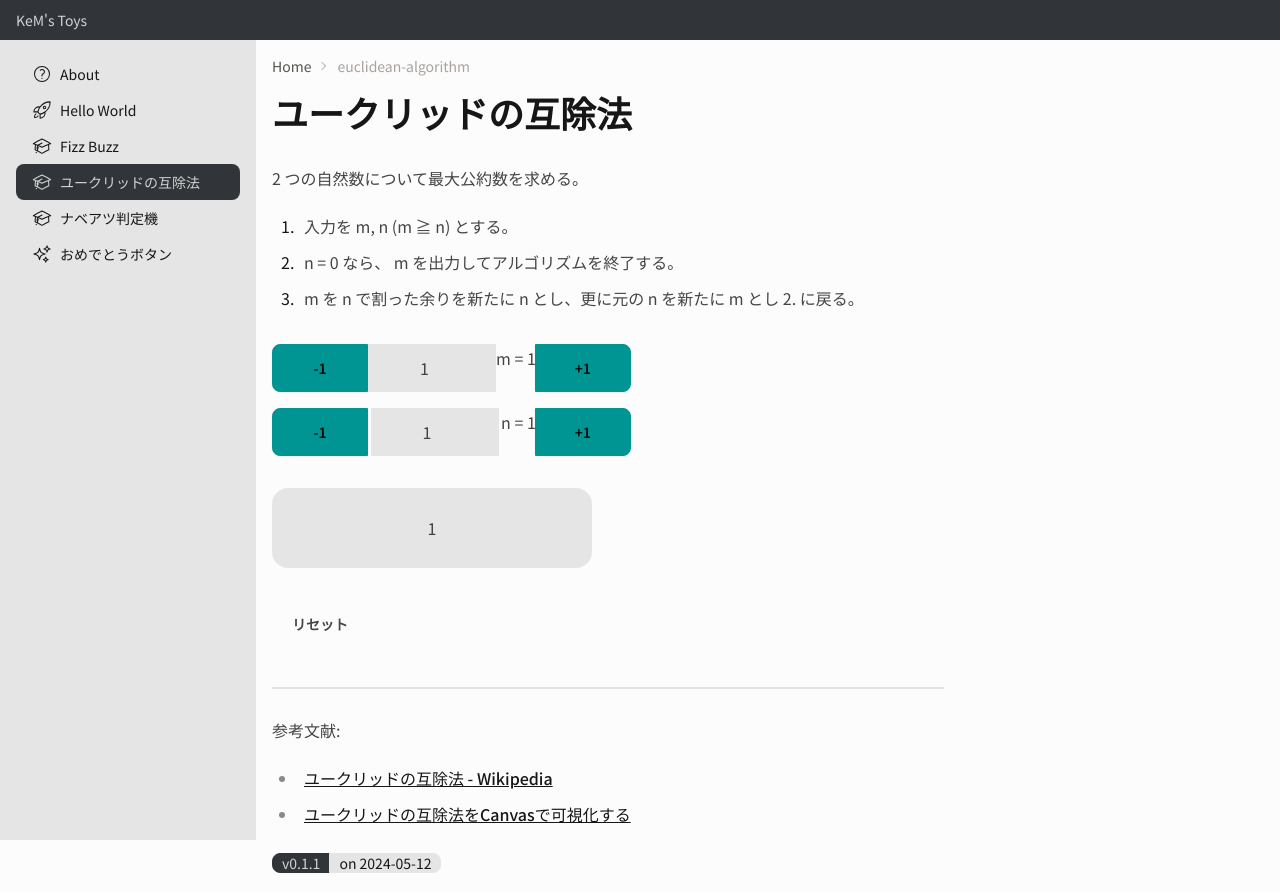
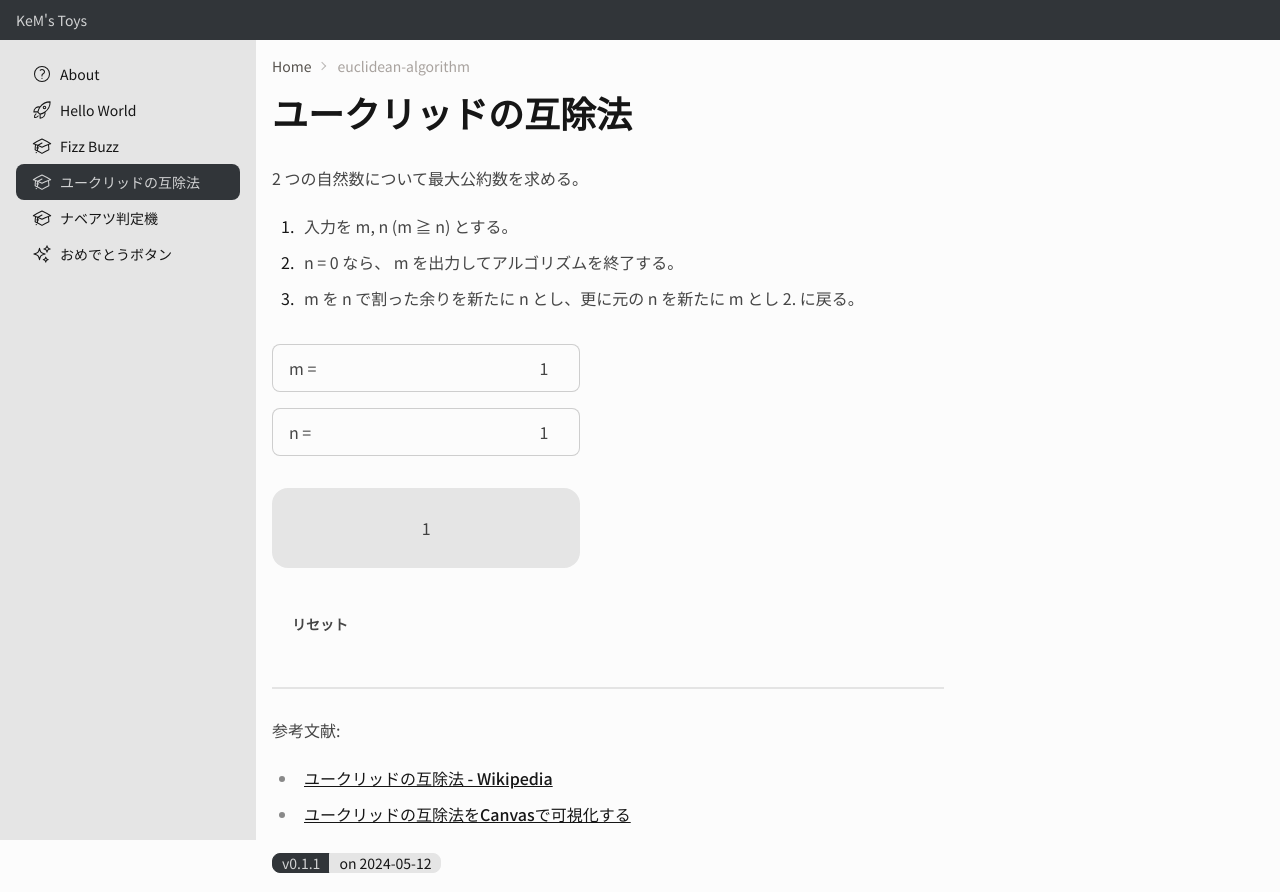
Before and after one commit to kem198/kems-toys, a Next.js app: page /euclidean-algorithm in a window 1280 px wide. Built offline with nearby package versions, Linux system fonts and the light colour scheme.

Commit message:
NumberInput: first commit

```diff
--- /dev/null
+++ b/src/components/Atoms/NumberInput.tsx
@@ -0,0 +1,32 @@
+interface Props {
+  labelText: string;
+  count: number;
+  setCount: (num: number) => void;
+}
+
+const NumberInput = ({ labelText, count, setCount }: Props) => {
+  /**
+   * 入力フィールドの値を更新する関数
+   * @param {React.ChangeEvent<HTMLInputElement>} event - 入力イベント
+   */
+  const handleInputChange = (event: React.ChangeEvent<HTMLInputElement>) => {
+    const newNum = parseInt(event.target.value, 10);
+    if (!Number.isNaN(newNum)) {
+      setCount(newNum);
+    }
+  };
+
+  return (
+    <label className="input input-bordered flex items-center gap-2">
+      {labelText} =
+      <input
+        type="number"
+        value={count}
+        onChange={handleInputChange}
+        className="grow text-right"
+      />
+    </label>
+  );
+};
+
+export { NumberInput };
--- a/src/components/Molecules/IncDecForm.tsx
+++ b/src/components/Molecules/IncDecForm.tsx
@@ -1,3 +1,5 @@
+import { NumberInput } from '@/components/Atoms/NumberInput';
+
 interface Props {
   labelText: string;
   count: number;
@@ -21,36 +23,21 @@ const IncDecForm = ({
     setCount(count + amount);
   };
 
-  /**
-   * 入力フィールドの値を更新する関数
-   * @param {React.ChangeEvent<HTMLInputElement>} event - 入力イベント
-   */
-  const handleInputChange = (event: React.ChangeEvent<HTMLInputElement>) => {
-    const newNum = parseInt(event.target.value, 10);
-    if (!Number.isNaN(newNum)) {
-      setCount(newNum);
-    }
-  };
-
   return (
     <div className="join">
       <button
         type="button"
-        className="btn btn-primary join-item w-24"
+        className="btn btn-primary join-item w-16"
         onClick={() => updateCount(decrementNum)}
       >
         {decrementNum}
       </button>
-      <input
-        type="number"
-        value={count}
-        onChange={handleInputChange}
-        className="join-item mx-auto flex w-32 place-items-center items-center justify-center rounded-box bg-base-200"
-      />
-      {labelText} = {count}
+      <div className="grow">
+        <NumberInput labelText={labelText} count={count} setCount={setCount} />
+      </div>
       <button
         type="button"
-        className="btn btn-primary join-item w-24"
+        className="btn btn-primary join-item w-16"
         onClick={() => updateCount(incrementNum)}
       >
         +{incrementNum}
--- a/src/components/Organisms/FizzBuzzCalc.tsx
+++ b/src/components/Organisms/FizzBuzzCalc.tsx
@@ -1,7 +1,7 @@
 'use client';
 
+import { NumberInput } from '@/components/Atoms/NumberInput';
 import { useState } from 'react';
-import { IncDecForm } from '../Molecules/IncDecForm';
 
 /**
  * Fizz Buzz を評価する関数
@@ -46,15 +46,9 @@ const FizzBuzzCalc = () => {
   return (
     <div className="container my-8 w-fit max-lg:mx-auto">
       {/* 数値増減用フォーム */}
-      <IncDecForm
-        labelText="n"
-        count={count}
-        setCount={setCount}
-        decrementNum={-1}
-        incrementNum={1}
-      />
+      <NumberInput labelText="n" count={count} setCount={setCount} />
       {/* 結果表示 */}
-      <div className="my-4 flex h-20 w-80 place-items-center items-center justify-center rounded-box bg-base-200 p-4">
+      <div className="my-4 flex h-20 place-items-center items-center justify-center rounded-box bg-base-200 p-4">
         <p>{doFizzBuzz(count)}</p>
       </div>
 
--- a/src/components/Organisms/GcdCalc.tsx
+++ b/src/components/Organisms/GcdCalc.tsx
@@ -1,6 +1,6 @@
 'use client';
 
-import { IncDecForm } from '@/components/Molecules/IncDecForm';
+import { NumberInput } from '@/components/Atoms/NumberInput';
 import { useState } from 'react';
 
 const GcdCalc = (): JSX.Element => {
@@ -57,23 +57,11 @@ const GcdCalc = (): JSX.Element => {
   return (
     <div className="container my-8 flex w-fit flex-col gap-4 max-lg:mx-auto">
       {/* mCount の加減算 UI */}
-      <IncDecForm
-        labelText="m"
-        count={mCount}
-        setCount={setMCount}
-        decrementNum={-1}
-        incrementNum={1}
-      />
+      <NumberInput labelText="m" count={mCount} setCount={setMCount} />
       {/* nCount の加減算 UI */}
-      <IncDecForm
-        labelText="n"
-        count={nCount}
-        setCount={setNCount}
-        decrementNum={-1}
-        incrementNum={1}
-      />
+      <NumberInput labelText="n" count={nCount} setCount={setNCount} />
       {/* 結果表示領域 */}
-      <div className="my-4 flex h-20 w-80 place-items-center items-center justify-center rounded-box bg-base-200 p-4">
+      <div className="my-4 flex h-20 place-items-center items-center justify-center rounded-box bg-base-200 p-4">
         <p>{calcGcd(mCount, nCount)}</p>
       </div>
       {/* リセット */}
--- a/src/components/Organisms/NabeatsuAssessmenter.tsx
+++ b/src/components/Organisms/NabeatsuAssessmenter.tsx
@@ -1,7 +1,7 @@
 'use client';
 
+import { NumberInput } from '@/components/Atoms/NumberInput';
 import { useState } from 'react';
-import { IncDecForm } from '../Molecules/IncDecForm';
 
 /**
  * 入力値が 3 の倍数であるか評価する関数
@@ -55,27 +55,21 @@ const isNabeatsu = (num: number): boolean =>
   isThreeMultiple(num) || hasThreeDigits(num);
 
 const NabeatsuAssessmenter = () => {
-  const [count, setCount] = useState(0);
+  const [count, setCount] = useState(1);
 
   /**
    * count をリセットする関数
    */
   const resetCount = () => {
-    setCount(0);
+    setCount(1);
   };
 
   return (
     <div className="container my-8 w-fit max-lg:mx-auto">
       {/* 加算減算させる UI */}
-      <IncDecForm
-        labelText="n"
-        count={count}
-        setCount={setCount}
-        decrementNum={-1}
-        incrementNum={1}
-      />
+      <NumberInput labelText="n" count={count} setCount={setCount} />
       {/* 結果表示 */}
-      <div className="my-4 flex h-20 w-80 place-items-center items-center justify-center rounded-box bg-base-200 p-4">
+      <div className="my-4 flex h-20 place-items-center items-center justify-center rounded-box bg-base-200 p-4">
         <p>{isNabeatsu(count) ? `${count}!!!` : count}</p>
       </div>
 
```
